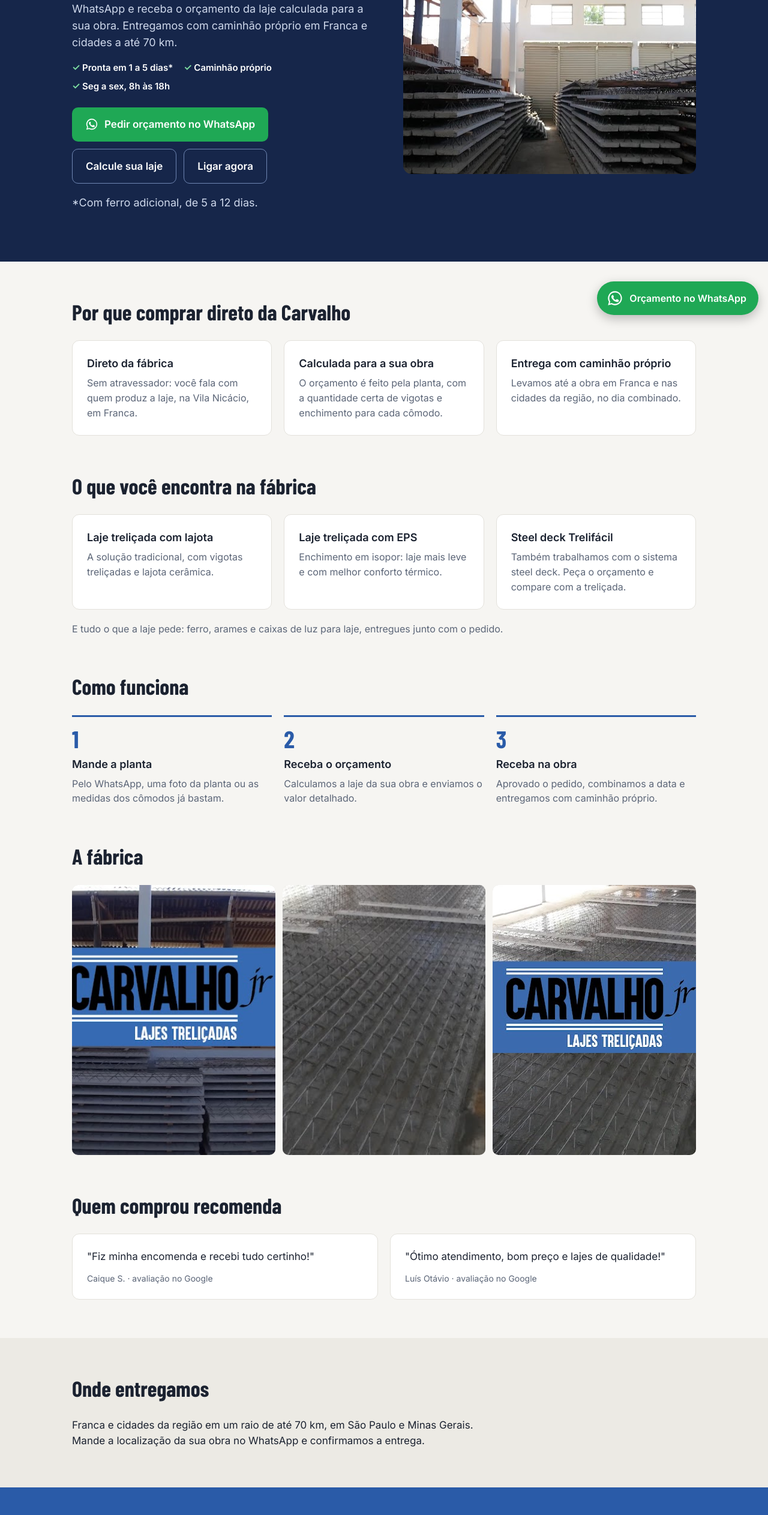
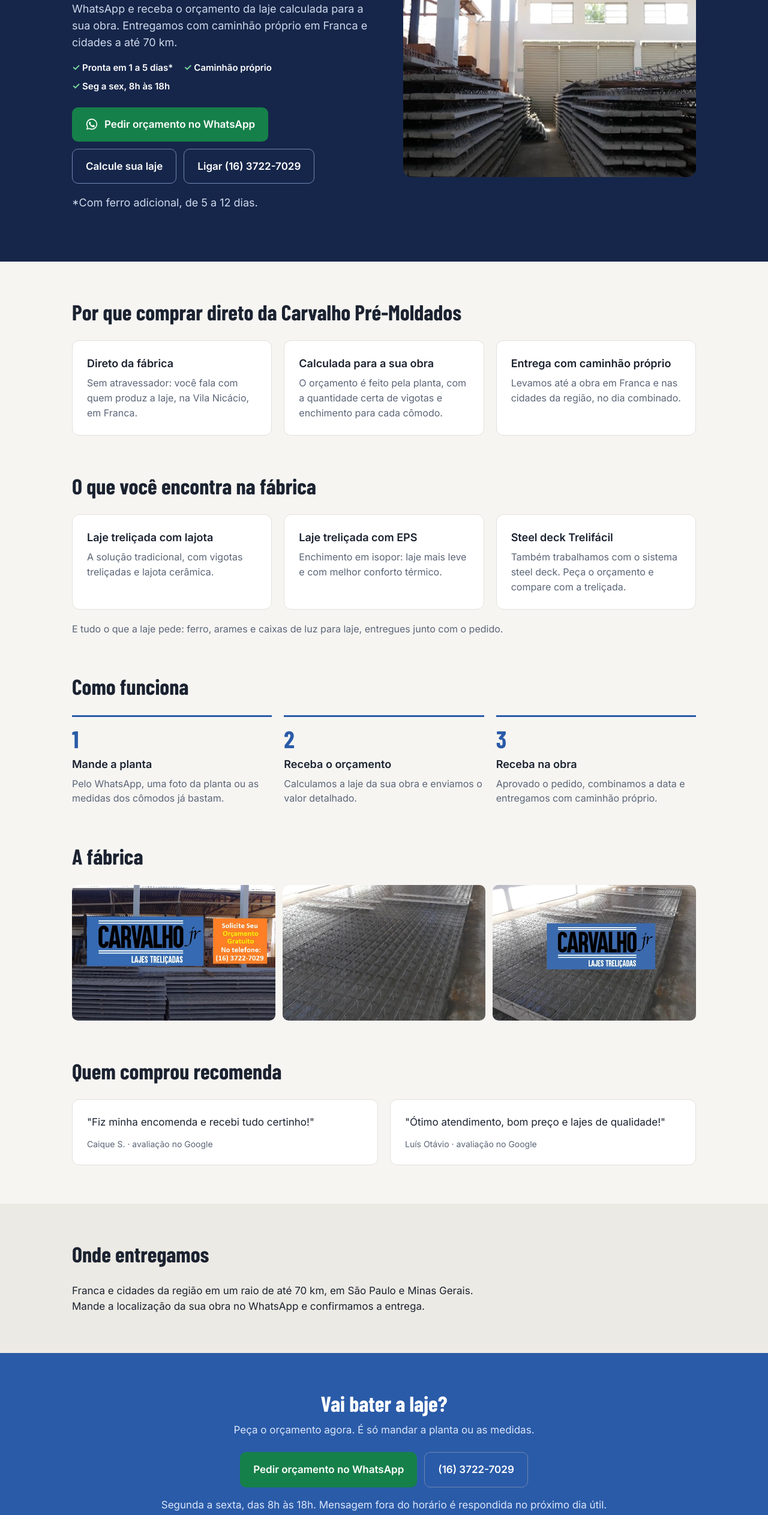
Before and after one commit to jeffinc88/carvalho-lajes, a plain HTML site: page index.html in a window 1280 px wide. Shown: the part 259-2784 px from the top of the page at 60% size. Drawn offline with nearby package versions, Linux system fonts and the light colour scheme.

Commit message:
Página inicial: fotos na proporção certa, verde do WhatsApp com contraste, botão flutuante sem cobrir outros botões
- Fotos com height:auto e alturas reais no HTML; galeria em 3:2 e uma coluna no celular, enquadrando pátio e material
- Verde do WhatsApp #16804a (igual à calculadora)
- Botão flutuante só aparece depois do WhatsApp do topo e some na chamada final e no rodapé
- "Ligar (16) 3722-7029" no lugar de "Ligar agora"; logo aponta para /; telefone do topo e link do Maps com 44 px
- Script de conversões não quebra sem ADS_ID, CONV ou gtag
- Título "Por que comprar direto da Carvalho Pré-Moldados"

Co-Authored-By: Claude Opus 5.5 <noreply@anthropic.com>

```diff
--- a/index.html
+++ b/index.html
@@ -32,7 +32,7 @@
 <style>
   :root{
     --azul:#2a5ba8; --azul-esc:#16264a; --tinta:#1b2230; --suave:#5b6577;
-    --fundo:#f6f5f2; --cartao:#ffffff; --linha:#e3e1db; --zap:#1fa855;
+    --fundo:#f6f5f2; --cartao:#ffffff; --linha:#e3e1db; --zap:#16804a;
   }
   *{box-sizing:border-box;margin:0;padding:0}
   body{font-family:Inter,system-ui,sans-serif;color:var(--tinta);background:var(--fundo);line-height:1.55}
@@ -42,7 +42,8 @@
   header .wrap{display:flex;align-items:center;justify-content:space-between;height:64px}
   .marca{font-family:"Barlow Condensed",sans-serif;font-weight:700;font-size:26px;letter-spacing:.5px;text-decoration:none}
   .marca small{display:block;font-size:12px;font-weight:600;letter-spacing:2px;color:#a9c0e8;margin-top:-6px}
-  .tel{color:#fff;text-decoration:none;font-weight:600;font-size:15px}
+  .tel{color:#fff;text-decoration:none;font-weight:600;font-size:15px;display:inline-flex;align-items:center;min-height:44px;padding:0 4px}
+  .tel span{margin-right:.3em}
   .hero{background:var(--azul-esc);color:#fff;padding:40px 0 56px}
   .hero .wrap{display:grid;grid-template-columns:1.05fr 1fr;gap:40px;align-items:center}
   h1{font-family:"Barlow Condensed",sans-serif;font-weight:700;font-size:54px;line-height:1.02;letter-spacing:.3px}
@@ -58,7 +59,8 @@
   .btn-zap:hover{filter:brightness(1.08)}
   .btn-lig{border:1.5px solid #6f86b3;color:#fff}
   .btn svg{width:22px;height:22px;flex:none}
-  .hero img{width:100%;aspect-ratio:4/3;object-fit:cover;border-radius:14px;display:block;background:#24365e}
+  /* height:auto: sem ele a altura do HTML vence e a proporção some (fotos viravam tiras) */
+  .hero img{width:100%;height:auto;aspect-ratio:4/3;object-fit:cover;object-position:50% 60%;border-radius:14px;display:block;background:#24365e}
   section{padding:64px 0}
   h2{font-family:"Barlow Condensed",sans-serif;font-weight:700;font-size:36px;line-height:1.1;margin-bottom:28px}
   .provas{display:grid;grid-template-columns:repeat(3,1fr);gap:20px}
@@ -71,7 +73,7 @@
   .passo b{display:block;font-size:18px;margin:6px 0}
   .passo p{color:var(--suave)}
   .fotos{display:grid;grid-template-columns:repeat(3,1fr);gap:12px}
-  .fotos img{width:100%;aspect-ratio:4/3;object-fit:cover;border-radius:10px;display:block;background:#dcd9d2}
+  .fotos img{width:100%;height:auto;aspect-ratio:3/2;object-fit:cover;border-radius:10px;display:block;background:#dcd9d2}
   .depo{display:grid;grid-template-columns:1fr 1fr;gap:20px}
   blockquote{background:var(--cartao);border:1px solid var(--linha);border-radius:12px;padding:24px;font-size:17px}
   blockquote cite{display:block;margin-top:12px;font-style:normal;color:var(--suave);font-size:14px}
@@ -84,12 +86,16 @@
   footer{background:var(--azul-esc);color:#b8c4dc;padding:32px 0;font-size:15px}
   footer .wrap{display:flex;flex-wrap:wrap;gap:24px;justify-content:space-between}
   footer a{color:#fff}
-  .flutua{position:fixed;right:16px;bottom:16px;height:56px;padding:0 20px 0 16px;border-radius:28px;background:var(--zap);color:#fff;font-weight:600;font-size:16px;text-decoration:none;display:flex;align-items:center;gap:10px;box-shadow:0 6px 18px rgba(0,0,0,.25);z-index:10}
+  footer .mapa{display:inline-flex;align-items:center;min-height:44px}
+  .flutua{position:fixed;right:16px;bottom:calc(16px + env(safe-area-inset-bottom,0px));height:56px;padding:0 20px 0 16px;border-radius:28px;background:var(--zap);color:#fff;font-weight:600;font-size:16px;text-decoration:none;display:flex;align-items:center;gap:10px;box-shadow:0 6px 18px rgba(0,0,0,.25);z-index:10}
+  /* some enquanto o WhatsApp do topo, a chamada final ou o rodapé estão na tela: nunca fica em cima de outro botão */
+  .flutua.oculto{opacity:0;visibility:hidden;pointer-events:none;transform:translateY(12px)}
+  @media (prefers-reduced-motion:no-preference){.flutua{transition:opacity .2s ease-out,transform .25s cubic-bezier(.16,1,.3,1),visibility .2s}}
   .flutua svg{width:28px;height:28px;flex:none}
   @media (max-width:820px){
     .hero .wrap,.provas,.passos,.depo{grid-template-columns:1fr}
     h1{font-size:42px}
-    .fotos{grid-template-columns:1fr 1fr}
+    .fotos{grid-template-columns:1fr}
     section{padding:48px 0}
     .tel span{display:none}
     footer{padding-bottom:96px}
@@ -100,7 +106,7 @@
 
 <header>
   <div class="wrap">
-    <a class="marca" href="#">CARVALHO<small>PRÉ-MOLDADOS</small></a>
+    <a class="marca" href="/">CARVALHO<small>PRÉ-MOLDADOS</small></a>
     <a class="tel" href="tel:+551637227029" data-conv="ligacao"><span>Ligue: </span>(16) 3722-7029</a>
   </div>
 </header>
@@ -117,7 +123,7 @@
           Pedir orçamento no WhatsApp
         </a>
         <a class="btn btn-lig" href="calcule/">Calcule sua laje</a>
-        <a class="btn btn-lig" data-conv="ligacao" href="tel:+551637227029">Ligar agora</a>
+        <a class="btn btn-lig" data-conv="ligacao" href="tel:+551637227029">Ligar (16) 3722-7029</a>
       </div>
       <p class="nota">*Com ferro adicional, de 5 a 12 dias.</p>
     </div>
@@ -127,7 +133,7 @@
 
 <section>
   <div class="wrap">
-    <h2>Por que comprar direto da Carvalho</h2>
+    <h2>Por que comprar direto da Carvalho Pré-Moldados</h2>
     <div class="provas">
       <div class="prova"><b>Direto da fábrica</b><p>Sem atravessador: você fala com quem produz a laje, na Vila Nicácio, em Franca.</p></div>
       <div class="prova"><b>Calculada para a sua obra</b><p>O orçamento é feito pela planta, com a quantidade certa de vigotas e enchimento para cada cômodo.</p></div>
@@ -163,9 +169,9 @@
   <div class="wrap">
     <h2>A fábrica</h2>
     <div class="fotos">
-      <img loading="lazy" src="img/fabrica-1.jpg" width="800" height="450" alt="Fábrica Carvalho Pré-Moldados">
-      <img loading="lazy" src="img/fabrica-2.jpg" width="800" height="450" alt="Produção de vigotas treliçadas">
-      <img loading="lazy" src="img/fabrica-3.jpg" width="800" height="450" alt="Treliças no pátio da fábrica">
+      <img loading="lazy" src="img/fabrica-1.jpg" width="800" height="436" style="object-position:100% 85%" alt="Fábrica Carvalho Pré-Moldados">
+      <img loading="lazy" src="img/fabrica-2.jpg" width="800" height="367" style="object-position:25% 50%" alt="Produção de vigotas treliçadas">
+      <img loading="lazy" src="img/fabrica-3.jpg" width="800" height="450" style="object-position:30% 60%" alt="Treliças no pátio da fábrica">
     </div>
   </div>
 </section>
@@ -202,7 +208,7 @@
 <footer>
   <div class="wrap">
     <div><b style="color:#fff">Carvalho Pré-Moldados</b><br>R. Cel. Antônio Barbosa Lima, 350 · Vila Nicácio · Franca-SP · 14405-113</div>
-    <div>Atendimento: segunda a sexta, das 8h às 18h<br><a href="https://www.google.com/maps/place/Carvalho+Pr%C3%A9-Moldados+Lajes+Treli%C3%A7adas/@-20.5304225,-47.4100157,17z">Ver no Google Maps</a></div>
+    <div>Atendimento: segunda a sexta, das 8h às 18h<br><a class="mapa" href="https://www.google.com/maps/place/Carvalho+Pr%C3%A9-Moldados+Lajes+Treli%C3%A7adas/@-20.5304225,-47.4100157,17z">Ver no Google Maps</a></div>
   </div>
 </footer>
 
@@ -216,14 +222,31 @@
   (function () {
     var RE_WHATS = /^(https?:\/\/)?(wa\.me|api\.whatsapp\.com|web\.whatsapp\.com)\b|^whatsapp:/i;
     document.addEventListener('click', function (e) {
-      if (window.ADS_ID.indexOf('XXX') !== -1) return; // ainda não configurado
+      // sem ID, sem ações ou sem gtag (bloqueador, falha de carga): não conta e não quebra o clique
+      if (!window.ADS_ID || window.ADS_ID.indexOf('XXX') !== -1 || !window.CONV || typeof window.gtag !== 'function') return;
       var a = e.target.closest && e.target.closest('a[href]');
       if (!a) return;
       var href = (a.getAttribute('href') || '').trim();
       var tipo = RE_WHATS.test(href) ? 'whatsapp' : (/^tel:/i.test(href) ? 'ligacao' : null);
       if (!tipo || !window.CONV[tipo]) return;
-      gtag('event', 'conversion', { send_to: window.CONV[tipo], transport_type: 'beacon' });
+      try { window.gtag('event', 'conversion', { send_to: window.CONV[tipo], transport_type: 'beacon' }); } catch (err) {}
     }, true);
+  })();
+
+  // Botão flutuante: só aparece depois que o WhatsApp do topo sai da tela,
+  // e some enquanto a chamada final (que tem os próprios botões) ou o rodapé estão visíveis
+  (function () {
+    var flu = document.querySelector('.flutua');
+    if (!flu || !('IntersectionObserver' in window)) return; // sem suporte: fica sempre visível, como antes
+    var alvos = [document.querySelector('.hero .btn-zap'), document.querySelector('.cta'), document.querySelector('footer')].filter(Boolean);
+    var vis = new Map();
+    flu.classList.add('oculto');
+    var io = new IntersectionObserver(function (ents) {
+      ents.forEach(function (en) { vis.set(en.target, en.isIntersecting); });
+      var algum = alvos.some(function (t) { return vis.get(t) !== false; });
+      flu.classList.toggle('oculto', algum);
+    });
+    alvos.forEach(function (t) { io.observe(t); });
   })();
 </script>
 </body>
```
